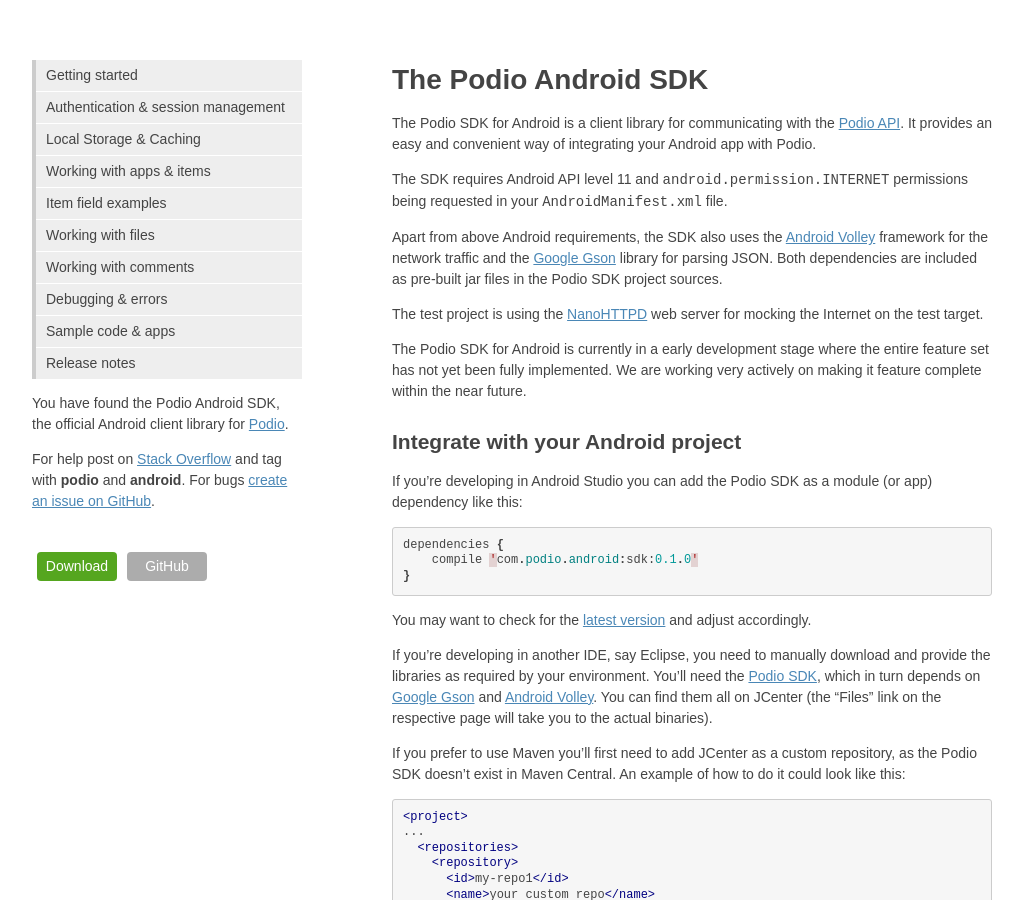
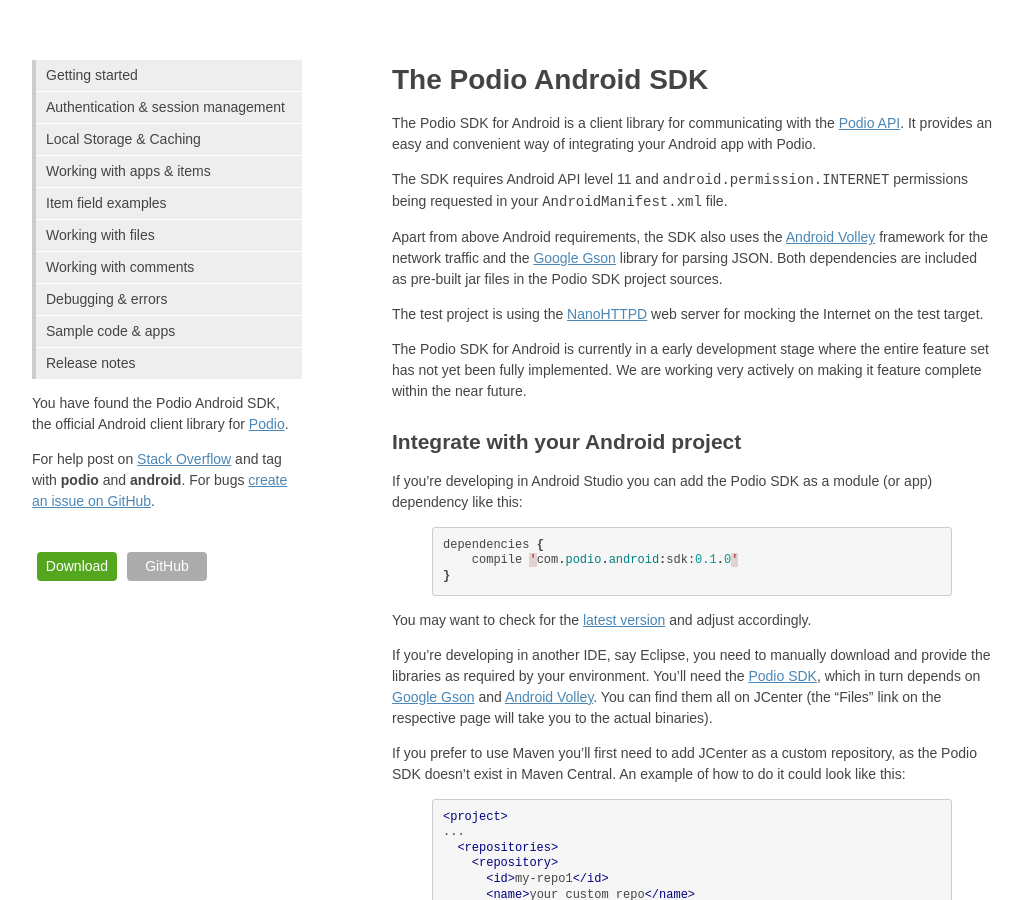
Before and after one commit to podio/podio-android, a Jekyll site: the page built from index.md, in a window 1280 px wide and 900 px high. Shown: the whole window, without its empty margins (128-1151 px from the left). Built offline with Jekyll 4.4.1, drawn with Linux system fonts in a browser that asks for light colours.

Commit message:
Fix code formatting.

````diff
--- a/index.md
+++ b/index.md
@@ -15,11 +15,11 @@
 ## Integrate with your Android project
 If you're developing in Android Studio you can add the Podio SDK as a module (or app) dependency like this:
 
-```java
+{% highlight java %}
 dependencies {
     compile 'com.podio.android:sdk:0.1.0'
 }
-```
+{% endhighlight %}
 
 You may want to check for the [latest version](https://bintray.com/podio/android/sdk/_latestVersion) and adjust accordingly.
 
@@ -27,7 +27,7 @@
 
 If you prefer to use Maven you'll first need to add JCenter as a custom repository, as the Podio SDK doesn't exist in Maven Central. An example of how to do it could look like this:
 
-```xml
+{% highlight xml %}
 <project>
 ...
   <repositories>
@@ -39,12 +39,11 @@
   </repositories>
 ...
 </project>
-
-```
+{% endhighlight %}
 
 And then you need to define your dependencies, which could look something like this:
 
-```xml
+{% highlight xml %}
 <project>
 ...
   <dependencies>
@@ -69,7 +68,7 @@
   </dependencies>
 ...
 </project>
-```
+{% endhighlight %}
 
 ## Setup your API keys
 Before you can communicate with the Podio API, you need to generate a set of API keys for your application from your "Account Settings" page on Podio. You can find further details [here](https://developers.podio.com/api-key).
````
